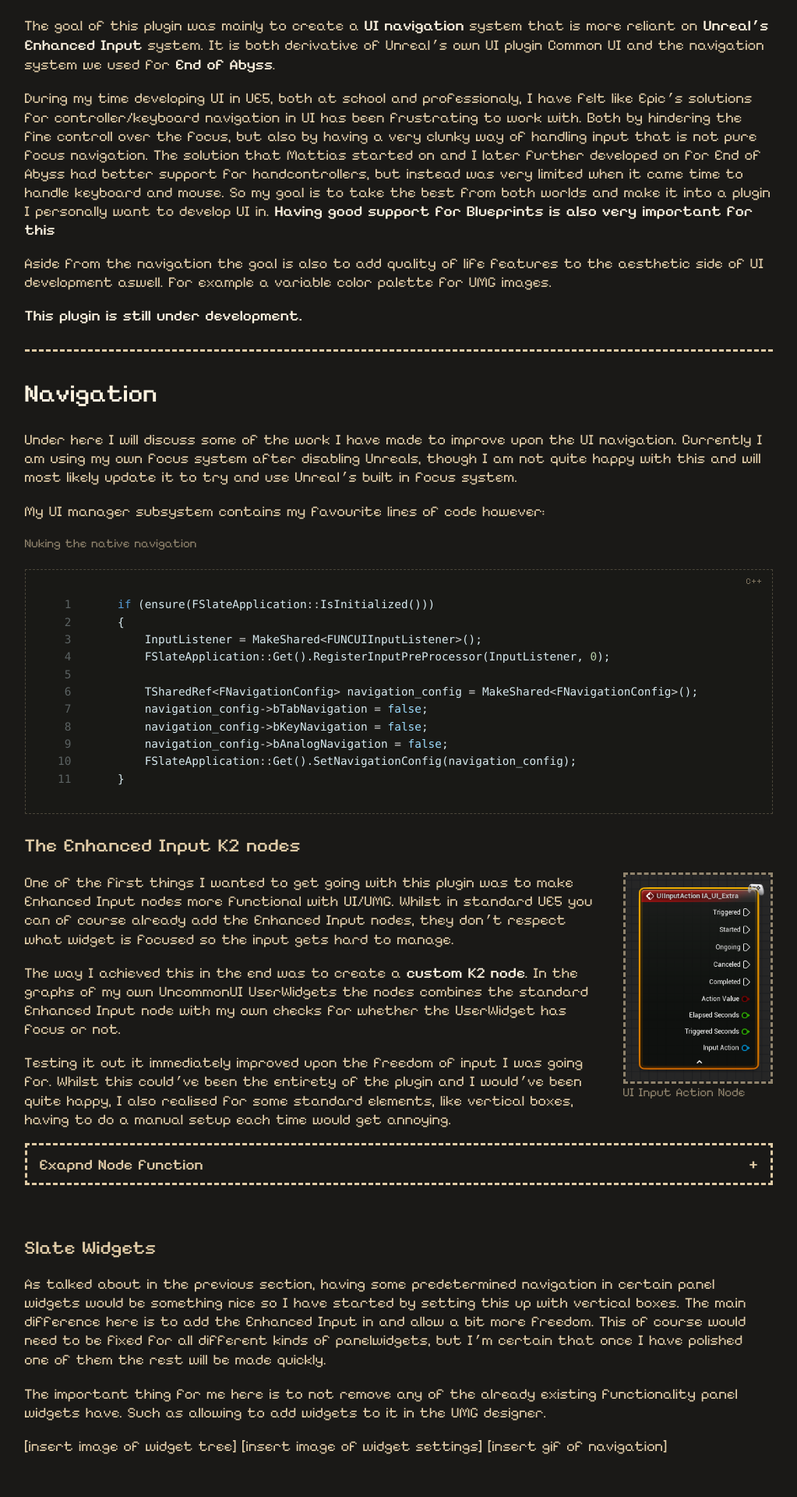
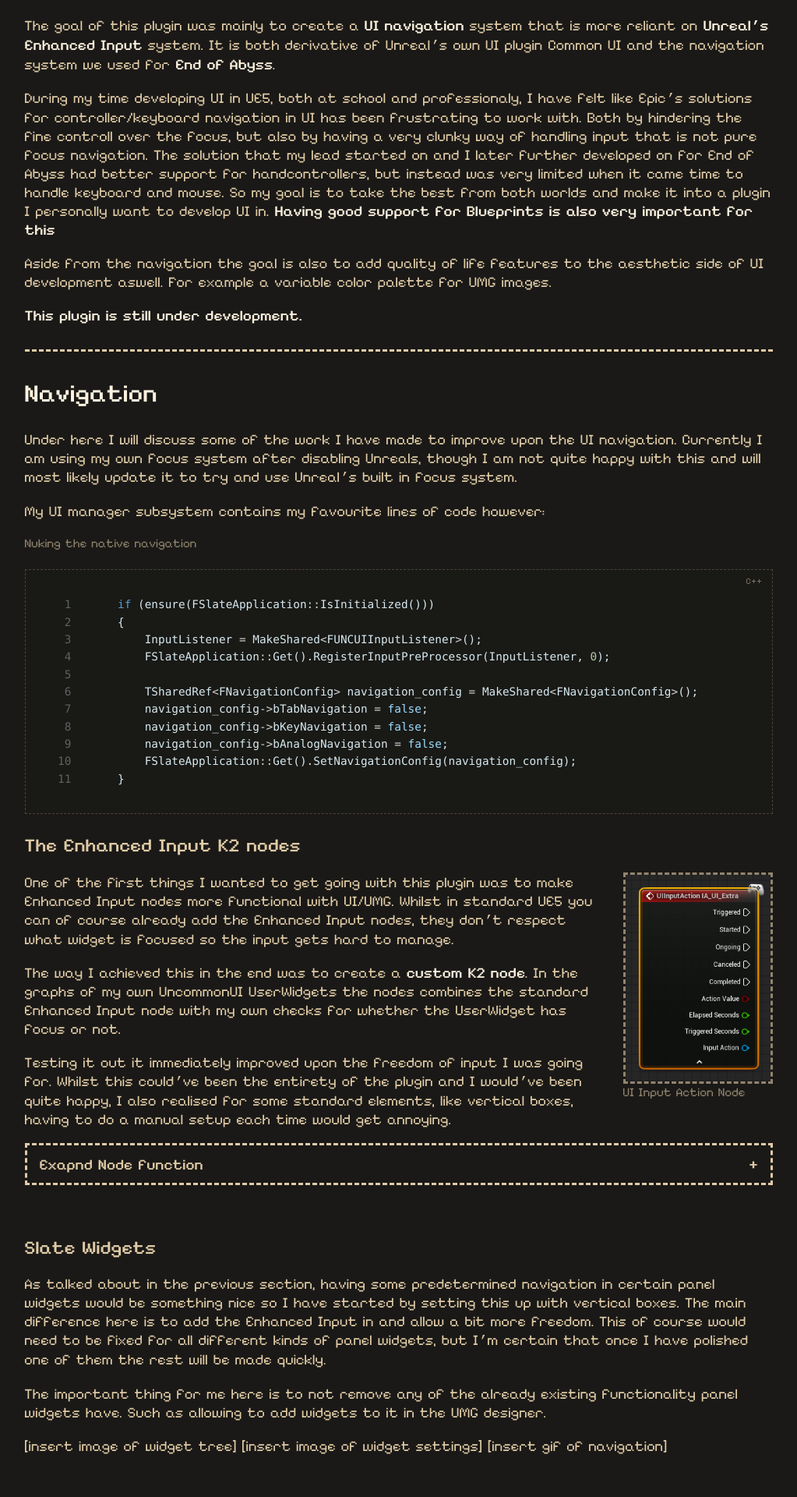
Before and after one commit to ParonAppel/paronappel.github.io, a Jekyll site: the page built from _projects/UncommonUI.md, in a window 1280 px wide. Shown: the part 424-2344 px from the top of the page at 78% size, without its empty margins (128-1151 px from the left). Built offline with Jekyll 4.4.1, drawn with Linux system fonts in a browser that asks for light colours.

Commit message:
UncommonUI: Minor tweaks

```diff
--- a/_projects/UncommonUI.md
+++ b/_projects/UncommonUI.md
@@ -16,7 +16,7 @@ duration: From Dec 2025, ongoing
 
 The goal of this plugin was mainly to create a **UI navigation** system that is more reliant on **Unreal's Enhanced Input** system. It is both derivative of Unreal's own UI plugin Common UI and the navigation system we used for **End of Abyss**.
 
-During my time developing UI in UE5, both at school and professionaly, I have felt like Epic's solutions for controller/keyboard navigation in UI has been frustrating to work with. Both by hindering the fine controll over the focus, but also by having a very clunky way of handling input that is not pure focus navigation. The solution that Mattias started on and I later further developed on for End of Abyss had better support for handcontrollers, but instead was very limited when it came time to handle keyboard and mouse. So my goal is to take the best from both worlds and make it into a plugin I personally want to develop UI in. **Having good support for Blueprints is also very important for this**
+During my time developing UI in UE5, both at school and professionaly, I have felt like Epic's solutions for controller/keyboard navigation in UI has been frustrating to work with. Both by hindering the fine controll over the focus, but also by having a very clunky way of handling input that is not pure focus navigation. The solution that my lead started on and I later further developed on for End of Abyss had better support for handcontrollers, but instead was very limited when it came time to handle keyboard and mouse. So my goal is to take the best from both worlds and make it into a plugin I personally want to develop UI in. **Having good support for Blueprints is also very important for this**
 
 Aside from the navigation the goal is also to add quality of life features to the aesthetic side of UI development aswell. For example a variable color palette for UMG images.
 
@@ -136,7 +136,7 @@ void UUNCUIEnhancedInputNode::ExpandNode(FKismetCompilerContext& CompilerContext
 
 ## Slate Widgets
 
-As talked about in the previous section, having some predetermined navigation in certain panel widgets would be something nice so I have started by setting this up with vertical boxes. The main difference here is to add the Enhanced Input in and allow a bit more freedom. This of course would need to be fixed for all different kinds of panelwidgets, but I'm certain that once I have polished one of them the rest will be made quickly.
+As talked about in the previous section, having some predetermined navigation in certain panel widgets would be something nice so I have started by setting this up with vertical boxes. The main difference here is to add the Enhanced Input in and allow a bit more freedom. This of course would need to be fixed for all different kinds of panel widgets, but I'm certain that once I have polished one of them the rest will be made quickly.
 
 The important thing for me here is to not remove any of the already existing functionality panel widgets have. Such as allowing to add widgets to it in the UMG designer.
 
--- a/_sass/_components.scss
+++ b/_sass/_components.scss
@@ -239,5 +239,5 @@ figcaption {
 
   color: var(--background);
   background: var(--primary);
-  border: var(--border_size) dashed var(--primary);
+  border: var(--border_size) dashed var(--background);
 }
```
